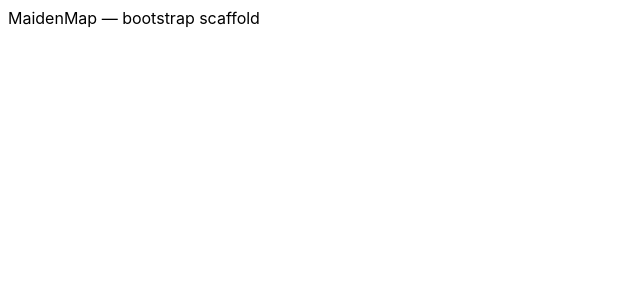
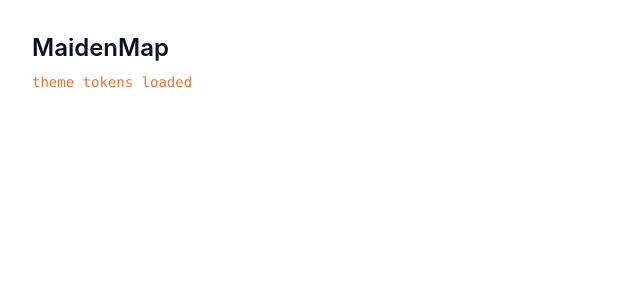
Before and after one commit to wh0am1i/MaidenMap, a React (Vite) app in the folder web/: page / in a window 1280 px wide. Shown: the top 300 px of the page, without its empty margins (0-640 px from the left). Built offline with nearby package versions, Linux system fonts and the light colour scheme.

Commit message:
feat(web): tailwind v4 + light/dark theme tokens

```diff
--- /dev/null
+++ b/web/postcss.config.js
@@ -0,0 +1,6 @@
+export default {
+  plugins: {
+    "@tailwindcss/postcss": {},
+    autoprefixer: {},
+  },
+};
--- a/web/src/App.tsx
+++ b/web/src/App.tsx
@@ -1,3 +1,10 @@
 export default function App() {
-  return <div>MaidenMap — bootstrap scaffold</div>;
+  return (
+    <div className="min-h-screen p-8">
+      <h1 className="text-2xl font-semibold">MaidenMap</h1>
+      <p className="mt-2 text-sm font-mono text-[rgb(var(--ham))]">
+        theme tokens loaded
+      </p>
+    </div>
+  );
 }
--- a/web/src/index.css
+++ b/web/src/index.css
@@ -1,3 +1,41 @@
-:root {
-  font-family: -apple-system, BlinkMacSystemFont, "Segoe UI", system-ui, sans-serif;
+@import "tailwindcss";
+
+@layer base {
+  :root {
+    --bg: 255 255 255;
+    --panel: 250 250 250;
+    --panel-2: 245 245 247;
+    --border: 220 220 225;
+    --text: 14 17 23;
+    --dim: 100 110 125;
+    --dimmer: 150 155 165;
+    --ham: 230 116 58;
+    --ham-glow: 230 116 58;
+    --accent: 34 160 80;
+    --danger: 220 60 60;
+
+    color: rgb(var(--text));
+    background: rgb(var(--bg));
+    font-family: -apple-system, BlinkMacSystemFont, "Segoe UI", system-ui, sans-serif;
+  }
+
+  .dark {
+    --bg: 14 17 23;
+    --panel: 22 27 34;
+    --panel-2: 28 33 40;
+    --border: 48 54 61;
+    --text: 230 237 243;
+    --dim: 139 148 158;
+    --dimmer: 110 118 129;
+    --ham: 255 140 66;
+    --ham-glow: 255 140 66;
+    --accent: 63 185 80;
+    --danger: 248 81 73;
+  }
+
+  body {
+    background: rgb(var(--bg));
+    color: rgb(var(--text));
+    min-height: 100vh;
+  }
 }
--- /dev/null
+++ b/web/tailwind.config.ts
@@ -0,0 +1,22 @@
+import type { Config } from "tailwindcss";
+
+export default {
+  darkMode: "class",
+  content: ["./index.html", "./src/**/*.{ts,tsx}"],
+  theme: {
+    extend: {
+      colors: {
+        ham: {
+          DEFAULT: "rgb(var(--ham) / <alpha-value>)",
+          glow: "rgb(var(--ham-glow) / <alpha-value>)",
+        },
+        accent: "rgb(var(--accent) / <alpha-value>)",
+        danger: "rgb(var(--danger) / <alpha-value>)",
+      },
+      fontFamily: {
+        mono: ["SF Mono", "ui-monospace", "Menlo", "Consolas", "monospace"],
+      },
+    },
+  },
+  plugins: [],
+} satisfies Config;
```
